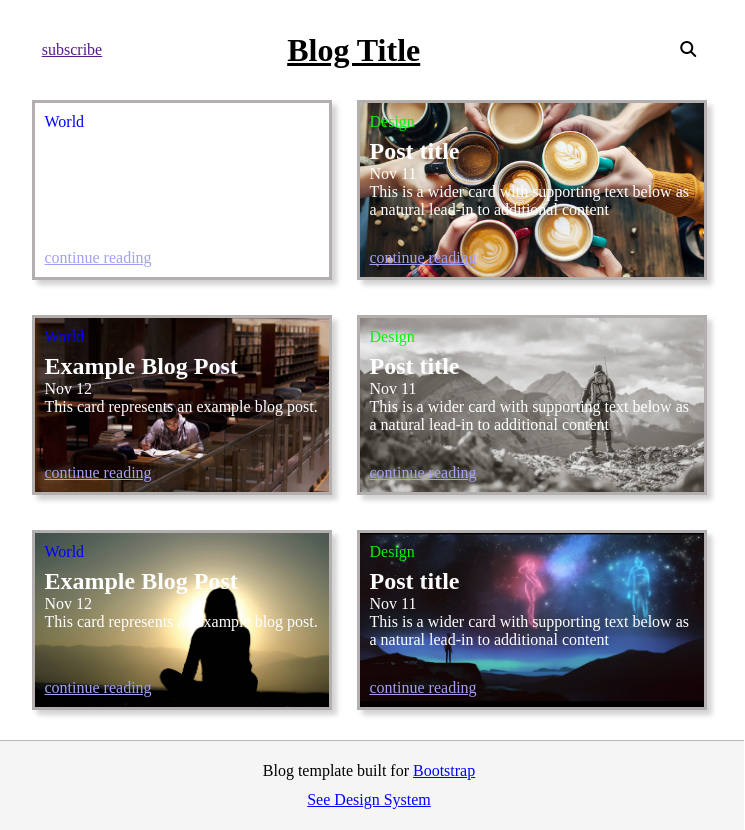
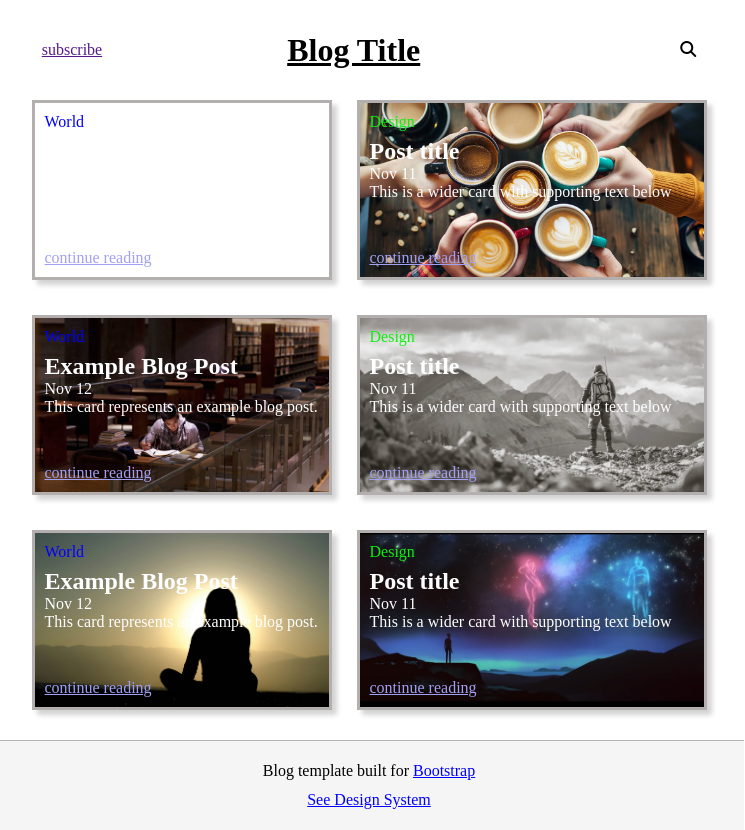
Before and after one commit to MatAregawi02/udacity-personal-blog-website, a website: page index.html in a window 1280 px wide. Shown: the whole page, without its empty margins (271-1016 px from the left). Drawn offline with Linux system fonts and the light colour scheme.

Commit message:
fix overflow problem

```diff
--- a/index.html
+++ b/index.html
@@ -41,8 +41,7 @@
                         <p class="green-label">Design</p>
                         <h2>Post title</h2>
                         <span>Nov 11</span>
-                        <p>This is a wider card with supporting text below as a natural lead-in to additional content</p>
-
+                        <p>This is a wider card with supporting text below</p>
                     </div>
                     <a href="post.html">continue reading</a>
                 </div>
@@ -62,7 +61,7 @@
                         <p class="green-label">Design</p>
                         <h2>Post title</h2>
                         <span>Nov 11</span>
-                        <p>This is a wider card with supporting text below as a natural lead-in to additional content</p>
+                        <p>This is a wider card with supporting text below</p>
 
                     </div>
                     <a href="post.html">continue reading</a>
@@ -83,7 +82,7 @@
                         <p class="green-label">Design</p>
                         <h2>Post title</h2>
                         <span>Nov 11</span>
-                        <p>This is a wider card with supporting text below as a natural lead-in to additional content</p>
+                        <p>This is a wider card with supporting text below</p>
 
                     </div>
                     <a href="post.html">continue reading</a>
```
